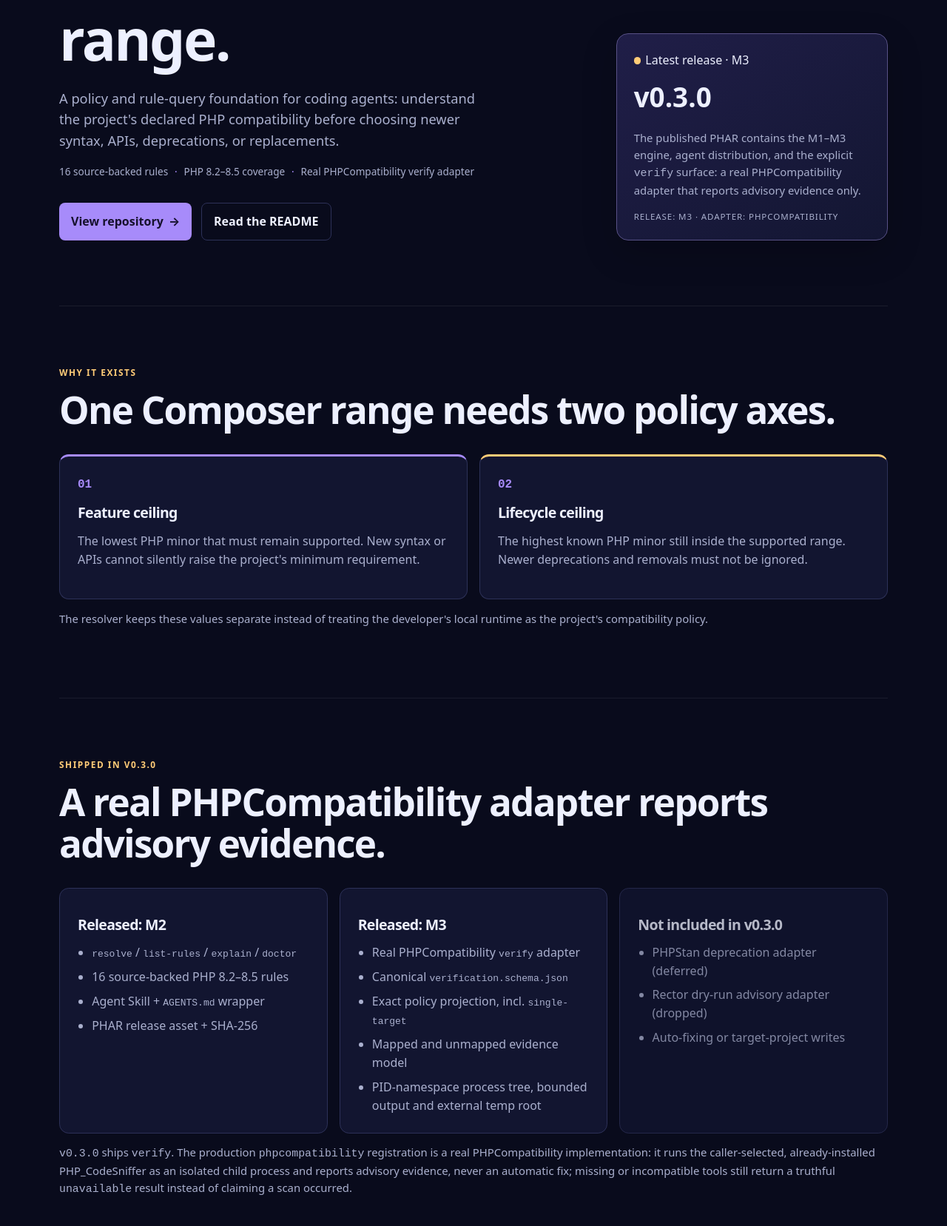
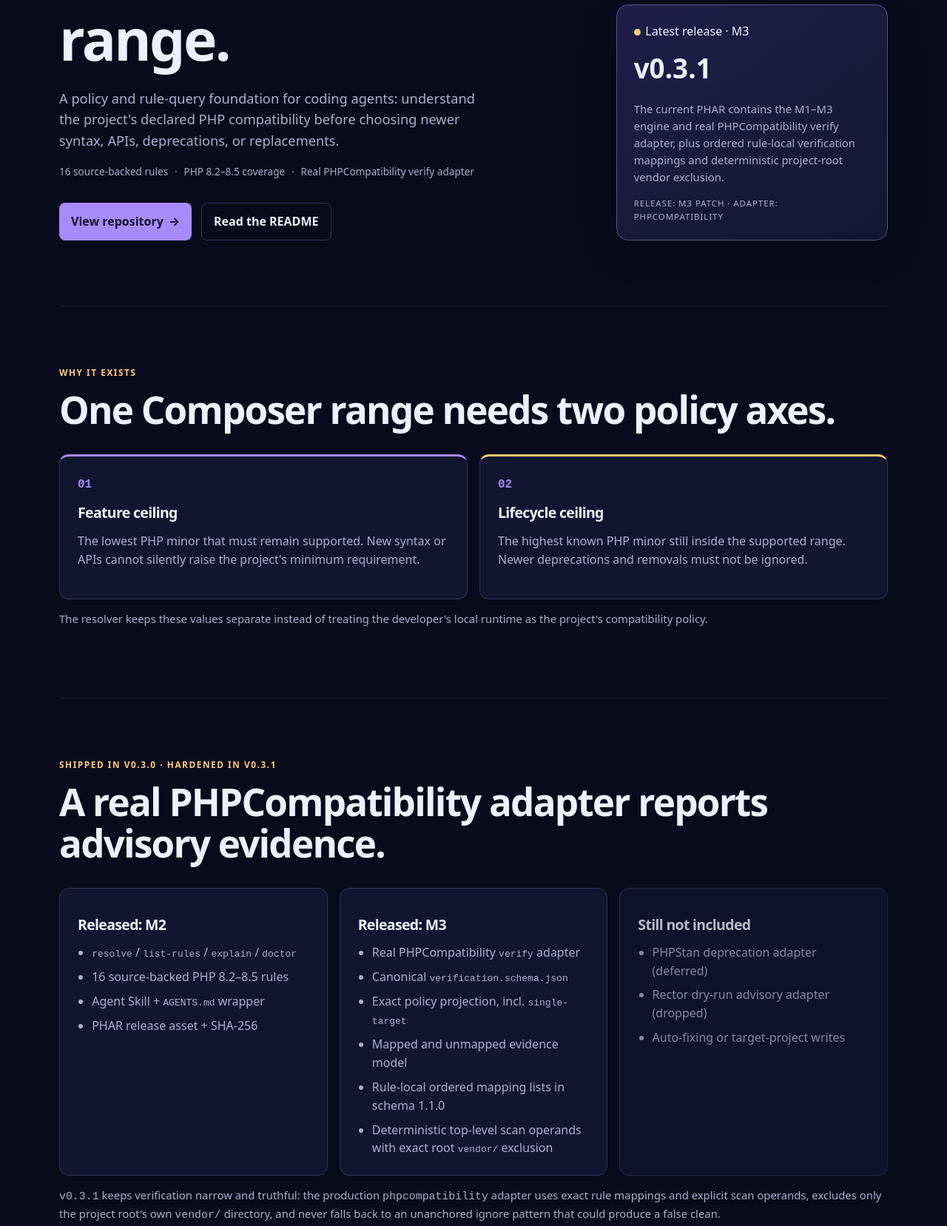
Before and after one commit to trionnemesis/php-modern-guidelines, a plain HTML site: page site/index.html in a window 1280 px wide. Shown: the part 545-2202 px from the top of the page at 74% size. Drawn offline with Linux system fonts and the light colour scheme.

Commit message:
docs: refresh Pages for v0.3.1

```diff
--- a/site/index.html
+++ b/site/index.html
@@ -33,9 +33,9 @@
           </div>
           <aside class="version-card" aria-label="Current release status">
             <span class="status-dot" aria-hidden="true"></span><span>Latest release · M3</span>
-            <strong>v0.3.0</strong>
-            <p>The published PHAR contains the M1–M3 engine, agent distribution, and the explicit <code>verify</code> surface: a real PHPCompatibility adapter that reports advisory evidence only.</p>
-            <p class="meta">Release: M3 · Adapter: PHPCompatibility</p>
+            <strong>v0.3.1</strong>
+            <p>The current PHAR contains the M1–M3 engine and real PHPCompatibility verify adapter, plus ordered rule-local verification mappings and deterministic project-root vendor exclusion.</p>
+            <p class="meta">Release: M3 patch · Adapter: PHPCompatibility</p>
           </aside>
         </div>
       </section>
@@ -50,13 +50,13 @@
       </section>
 
       <section class="container section" id="verification">
-        <div class="section-heading"><p class="eyebrow">Shipped in v0.3.0</p><h2>A real PHPCompatibility adapter reports advisory evidence.</h2></div>
+        <div class="section-heading"><p class="eyebrow">Shipped in v0.3.0 · hardened in v0.3.1</p><h2>A real PHPCompatibility adapter reports advisory evidence.</h2></div>
         <div class="cards">
           <article class="card"><h3>Released: M2</h3><ul><li><code>resolve</code> / <code>list-rules</code> / <code>explain</code> / <code>doctor</code></li><li>16 source-backed PHP 8.2–8.5 rules</li><li>Agent Skill + <code>AGENTS.md</code> wrapper</li><li>PHAR release asset + SHA-256</li></ul></article>
-          <article class="card"><h3>Released: M3</h3><ul><li>Real PHPCompatibility <code>verify</code> adapter</li><li>Canonical <code>verification.schema.json</code></li><li>Exact policy projection, incl. <code>single-target</code></li><li>Mapped and unmapped evidence model</li><li>PID-namespace process tree, bounded output and external temp root</li></ul></article>
-          <article class="card muted"><h3>Not included in v0.3.0</h3><ul><li>PHPStan deprecation adapter (deferred)</li><li>Rector dry-run advisory adapter (dropped)</li><li>Auto-fixing or target-project writes</li></ul></article>
+          <article class="card"><h3>Released: M3</h3><ul><li>Real PHPCompatibility <code>verify</code> adapter</li><li>Canonical <code>verification.schema.json</code></li><li>Exact policy projection, incl. <code>single-target</code></li><li>Mapped and unmapped evidence model</li><li>Rule-local ordered mapping lists in schema 1.1.0</li><li>Deterministic top-level scan operands with exact root <code>vendor/</code> exclusion</li></ul></article>
+          <article class="card muted"><h3>Still not included</h3><ul><li>PHPStan deprecation adapter (deferred)</li><li>Rector dry-run advisory adapter (dropped)</li><li>Auto-fixing or target-project writes</li></ul></article>
         </div>
-        <p class="caption"><code>v0.3.0</code> ships <code>verify</code>. The production <code>phpcompatibility</code> registration is a real PHPCompatibility implementation: it runs the caller-selected, already-installed PHP_CodeSniffer as an isolated child process and reports advisory evidence, never an automatic fix; missing or incompatible tools still return a truthful <code>unavailable</code> result instead of claiming a scan occurred.</p>
+        <p class="caption"><code>v0.3.1</code> keeps verification narrow and truthful: the production <code>phpcompatibility</code> adapter uses exact rule mappings and explicit scan operands, excludes only the project root's own <code>vendor/</code> directory, and never falls back to an unanchored ignore pattern that could produce a false clean.</p>
       </section>
 
       <section class="container section">
@@ -76,6 +76,7 @@
           <li><strong>M1 · v0.1.0 (complete)</strong><span>Implemented: Composer Semver resolver, two-axis policy, rule registry, the <code>resolve</code> / <code>list-rules</code> / <code>explain</code> commands, and 16 verified PHP seed rules.</span></li>
           <li><strong>M2 · v0.2.0 (complete)</strong><span>Implemented: a Claude Agent Skill, a Codex-compatible <code>AGENTS.md</code> snippet, a CI-built PHAR attached to each release, and a bounded, read-only <code>doctor</code> diagnostic.</span></li>
           <li><strong>M3 · v0.3.0 (complete)</strong><span>Implemented: the explicit <code>verify</code> surface and a real, policy-aware PHPCompatibility adapter reporting zero-mutation advisory evidence. A PHPStan deprecation adapter was deferred and a Rector dry-run adapter was dropped rather than broadening the product boundary.</span></li>
+          <li><strong>M3 patch · v0.3.1 (complete)</strong><span>Ordered rule-local PHPCompatibility mappings and deterministic vendor-safe scan scoping, closing issues #11, #12, and #14 without adding analyzer infrastructure.</span></li>
           <li class="current"><strong>Next · rule-catalogue expansion</strong><span>The M3-B value gate found mapping coverage and the 16-rule catalogue, not a missing analyzer, to be the binding constraint — so growing source-backed PHP rules is promoted ahead of further adapter work.</span></li>
           <li><strong>M4 · v0.4.x</strong><span>Isolated framework rule packs without mixing framework conventions into PHP Core policy.</span></li>
         </ol>
@@ -89,6 +90,6 @@
         <p class="attribution">Primary inspiration: <a href="https://github.com/JetBrains/go-modern-guidelines">JetBrains/go-modern-guidelines</a>. Modern PHP Guidelines is an independent implementation and is not affiliated with or endorsed by JetBrains. Its narrow version-policy focus is also distinct from <a href="https://github.com/netresearch/php-modernization-skill">netresearch/php-modernization-skill</a>.</p>
       </section>
     </main>
-    <footer class="footer container"><span>Modern PHP Guidelines · Apache-2.0 · M3 v0.3.0 release</span><a href="https://github.com/trionnemesis/php-modern-guidelines/blob/main/NOTICE.md">Attribution notice</a></footer>
+    <footer class="footer container"><span>Modern PHP Guidelines · Apache-2.0 · M3 v0.3.1 release</span><a href="https://github.com/trionnemesis/php-modern-guidelines/blob/main/NOTICE.md">Attribution notice</a></footer>
   </body>
 </html>
```
